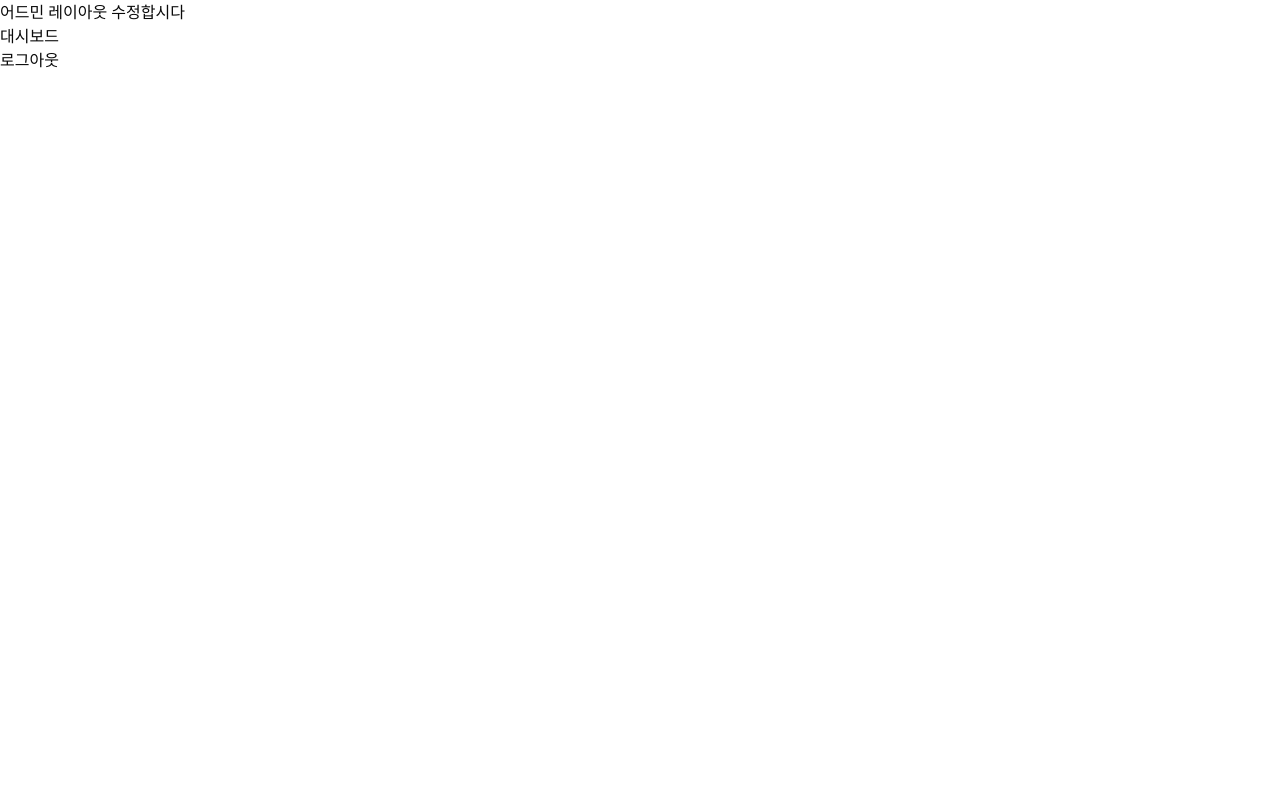
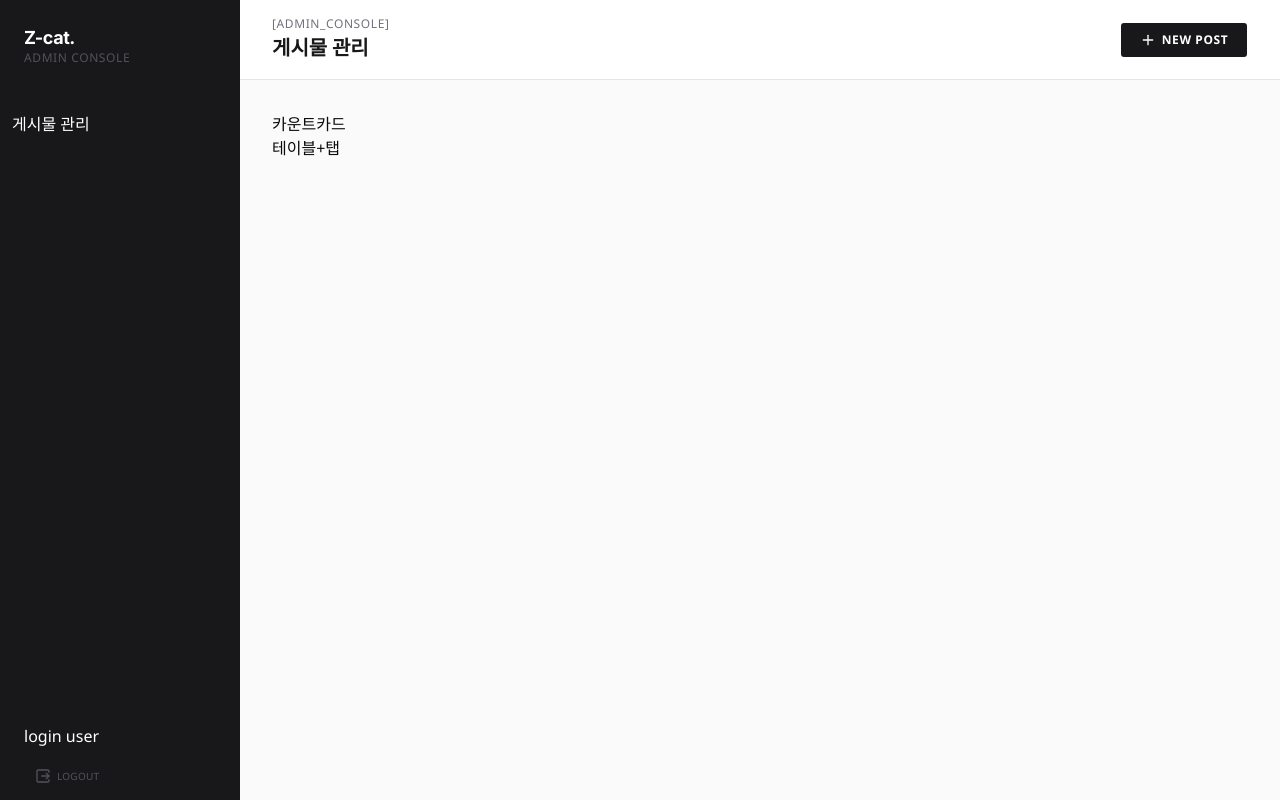
Before and after one commit to calevv/Z-cat-blog, a Next.js app: page /admin in a window 1280 px wide. Built offline with nearby package versions, Linux system fonts and the light colour scheme.

Commit message:
feat(admin):대시보드 ui 작업중 및 폰트추가

```diff
--- a/src/app/(public)/page.tsx
+++ b/src/app/(public)/page.tsx
@@ -17,7 +17,7 @@ export default function Home() {
               pathetic bugs is my only form of entertainment."
             </blockquote>
             <div className="mt-8">
-              <Button>가기</Button>{" "}
+              <Button>가기</Button>
               <Button variant={"outline"}>돌아가기</Button>
             </div>
           </div>
--- a/src/app/admin/(dashboard)/layout.tsx
+++ b/src/app/admin/(dashboard)/layout.tsx
@@ -1,10 +1,38 @@
+import { signOut } from "@/actions/auth";
+import { Button } from "@/components/ui/button";
+import { SquareArrowRightExit } from "lucide-react";
 import { ReactNode } from "react";
 
 export default function Layout({ children }: { children: ReactNode }) {
   return (
-    <div>
-      <div>어드민 레이아웃 수정합시다</div>
-      {children}
-    </div>
+    <main className="flex min-h-screen w-full">
+      <aside className="flex w-60 flex-col justify-between bg-zinc-900">
+        <header className="text-background min-h-24 p-6">
+          <h1 className="text-lg leading-7 font-bold text-white">Z-cat.</h1>
+          <p className="font-space-grotesk text-xs leading-3 font-normal tracking-wider text-zinc-600 uppercase">
+            Admin Console
+          </p>
+        </header>
+        <nav className="flex-1 px-3 py-4">
+          <ul className="text-white">
+            <li>게시물 관리</li>
+          </ul>
+        </nav>
+        <footer className="flex min-h-24 flex-col gap-3 px-6 pt-5">
+          <article className="text-white">login user</article>
+          <form action={signOut}>
+            <Button
+              variant={"ghost"}
+              type="submit"
+              className="cursor-pointer text-[10px] leading-4 font-normal tracking-wide text-zinc-600 uppercase"
+            >
+              <SquareArrowRightExit />
+              Logout
+            </Button>
+          </form>
+        </footer>
+      </aside>
+      <section className="flex-1 bg-neutral-50">{children}</section>
+    </main>
   );
 }
--- a/src/app/admin/(dashboard)/page.tsx
+++ b/src/app/admin/(dashboard)/page.tsx
@@ -1,12 +1,26 @@
-import { signOut } from "@/actions/auth";
+import { Button } from "@/components/ui/button";
+import { PlusIcon } from "lucide-react";
 
 export default function AdminPage() {
   return (
-    <div>
-      대시보드
-      <form action={signOut}>
-        <button type="submit">로그아웃</button>
-      </form>
+    <div className="flex flex-col">
+      <header className="flex h-20 items-center justify-between border-b border-neutral-200 bg-white px-8">
+        <div>
+          <p className="font-space-grotesk text-xs leading-4 font-normal tracking-wider text-zinc-500 uppercase">
+            [ADMIN_CONSOLE]
+          </p>
+          <h6 className="font-heading text-xl leading-8 font-bold text-zinc-900">
+            게시물 관리
+          </h6>
+        </div>
+        <Button className="h-9 w-32 rounded bg-zinc-900 text-xs leading-4 font-bold tracking-wider text-white uppercase">
+          <PlusIcon /> New Post
+        </Button>
+      </header>
+      <div className="flex-1 p-8">
+        <section>카운트카드</section>
+        <section>테이블+탭</section>
+      </div>
     </div>
   );
 }
--- a/src/app/admin/login/page.tsx
+++ b/src/app/admin/login/page.tsx
@@ -33,7 +33,6 @@ export default function LoginPage() {
   async function handleSubmit(e: React.SyntheticEvent<HTMLFormElement>) {
     e.preventDefault();
     setLoading(true);
-    console.log("로그인", form);
     const result = await signIn(form);
 
     // redirect가 일어나면 여기 아래는 실행 안 됨
--- a/src/app/globals.css
+++ b/src/app/globals.css
@@ -11,6 +11,7 @@
   --font-mono: var(--font-geist-mono);
   --font-heading: var(--font-heading);
   --font-serif: var(--font-serif);
+  --font-space: var(--font-space-grotesk);
 
   --color-background: var(--background);
   --color-foreground: var(--foreground);
--- a/src/app/layout.tsx
+++ b/src/app/layout.tsx
@@ -1,5 +1,11 @@
 import type { Metadata } from "next";
-import { Geist_Mono, Noto_Sans, Inter, Newsreader } from "next/font/google";
+import {
+  Geist_Mono,
+  Space_Grotesk,
+  Noto_Sans,
+  Inter,
+  Newsreader,
+} from "next/font/google";
 import "./globals.css";
 import { cn } from "@/lib/utils";
 import { Toaster } from "@/components/ui/sonner";
@@ -18,7 +24,11 @@ const newsreader = Newsreader({
   variable: "--font-serif",
   style: ["italic", "normal"],
 });
-
+const spaceGrotesk = Space_Grotesk({
+  subsets: ["latin"],
+  variable: "--font-space-grotesk",
+  display: "swap",
+});
 export const metadata: Metadata = {
   title: "Z-cat | A Cat's Dev Log",
   description:
@@ -34,6 +44,7 @@ export default function RootLayout({
     <html
       lang="ko"
       className={cn(
+        spaceGrotesk.variable,
         geistMono.variable,
         notoSans.variable,
         interHeading.variable,
```
